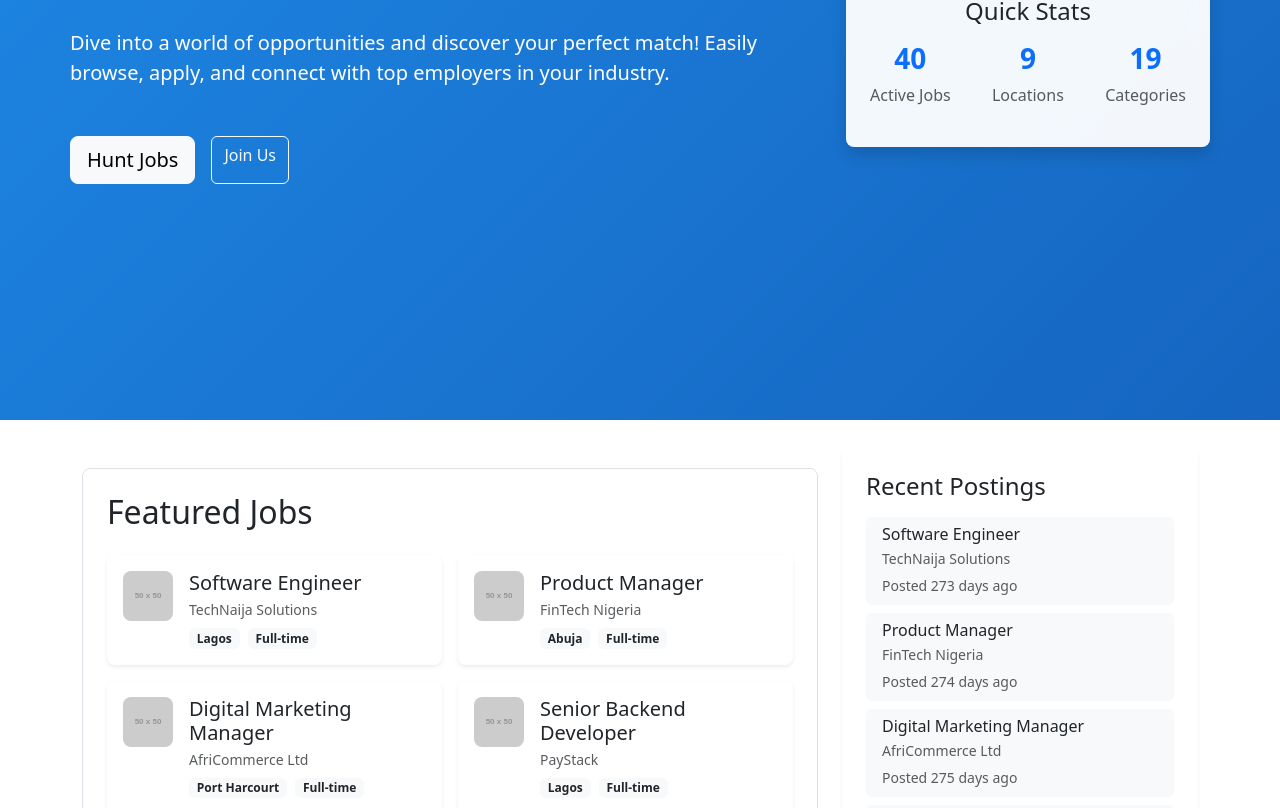
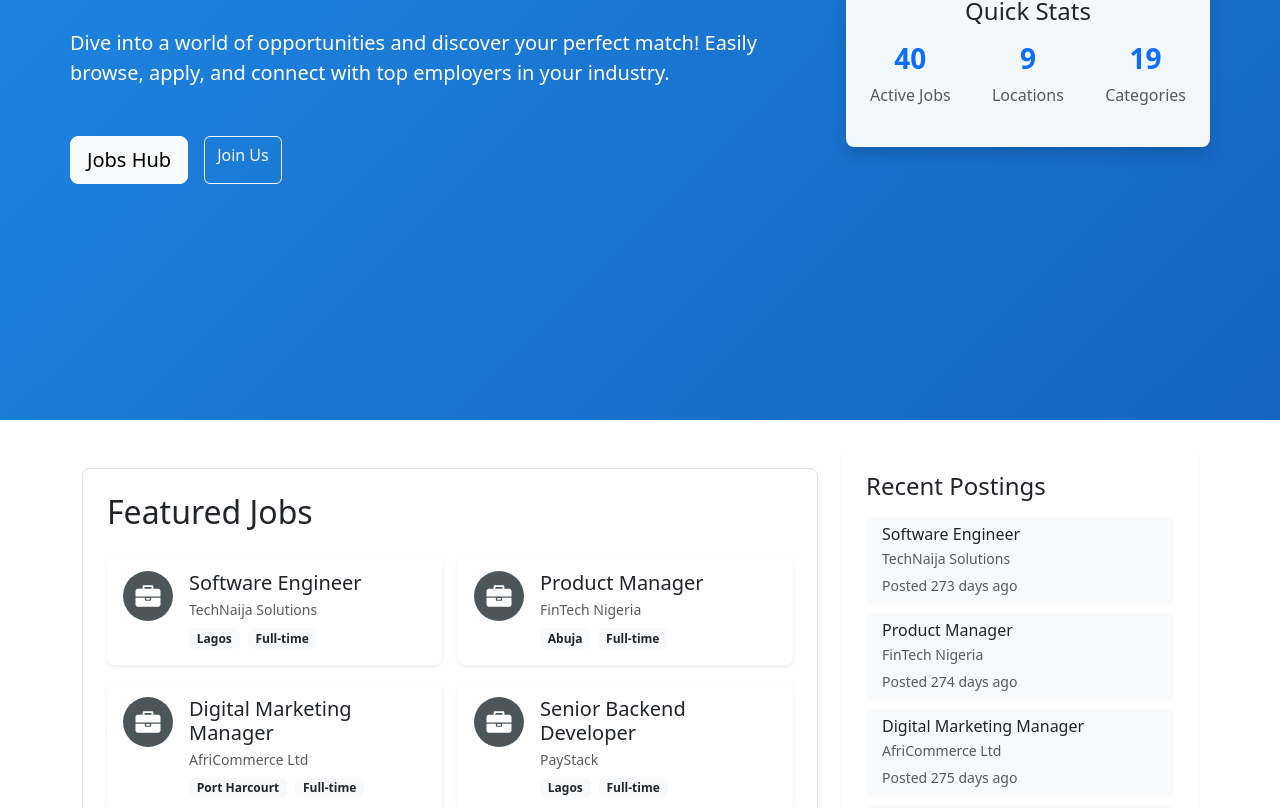
Before and after one commit to Olahdayo/jobs-portal, a Vue app: page / in a window 1280 px wide. Shown: the part 372-1180 px from the top of the page. Built offline with nearby package versions, Linux system fonts and the light colour scheme.

Commit message:
added default images for the jobs,changed the brandname

```diff
--- a/index.html
+++ b/index.html
@@ -4,7 +4,7 @@
     <meta charset="UTF-8" />
     <!-- <link rel="icon" href="/favicon.ico"> -->
     <meta name="viewport" content="width=device-width, initial-scale=1.0" />
-    <title>JobHunter</title>
+    <title>NestHub</title>
     <link
       href="https://cdn.jsdelivr.net/npm/bootstrap@5.3.3/dist/css/bootstrap.min.css"
       rel="stylesheet"
--- a/src/data/jobs.json
+++ b/src/data/jobs.json
@@ -4,7 +4,7 @@
       "id": 1,
       "title": "Software Engineer",
       "company": "TechNaija Solutions",
-      "companyLogo": "https://via.placeholder.com/50",
+      "companyLogo": "",
       "location": "Lagos",
       "type": "Full-time",
       "salary": "₦800,000",
@@ -23,7 +23,7 @@
       "id": 2,
       "title": "Product Manager",
       "company": "FinTech Nigeria",
-      "companyLogo": "https://via.placeholder.com/50",
+      "companyLogo": "",
       "location": "Abuja",
       "type": "Full-time",
       "salary": "₦1,200,000",
@@ -42,7 +42,7 @@
       "id": 3,
       "title": "Digital Marketing Manager",
       "company": "AfriCommerce Ltd",
-      "companyLogo": "https://via.placeholder.com/50",
+      "companyLogo": "",
       "location": "Port Harcourt",
       "type": "Full-time",
       "salary": "₦650,000",
@@ -61,7 +61,7 @@
       "id": 4,
       "title": "Senior Backend Developer",
       "company": "PayStack",
-      "companyLogo": "https://via.placeholder.com/50",
+      "companyLogo": "",
       "location": "Lagos",
       "type": "Full-time",
       "salary": "₦1,500,000",
@@ -80,7 +80,7 @@
       "id": 5,
       "title": "HR Manager",
       "company": "Dangote Industries",
-      "companyLogo": "https://via.placeholder.com/50",
+      "companyLogo": "",
       "location": "Kano",
       "type": "Full-time",
       "salary": "₦900,000",
@@ -99,7 +99,7 @@
       "id": 6,
       "title": "Sales Manager",
       "company": "MTN Nigeria",
-      "companyLogo": "https://via.placeholder.com/50",
+      "companyLogo": "",
       "location": "Ibadan",
       "type": "Full-time",
       "salary": "₦950,000",
@@ -118,7 +118,7 @@
       "id": 7,
       "title": "Frontend Developer",
       "company": "Flutterwave",
-      "companyLogo": "https://via.placeholder.com/50",
+      "companyLogo": "",
       "location": "Lagos",
       "type": "Remote",
       "salary": "₦700,000",
@@ -137,7 +137,7 @@
       "id": 8,
       "title": "Operations Manager",
       "company": "Nigerian Breweries",
-      "companyLogo": "https://via.placeholder.com/50",
+      "companyLogo": "",
       "location": "Enugu",
       "type": "Full-time",
       "salary": "₦850,000",
@@ -156,7 +156,7 @@
       "id": 9,
       "title": "Data Scientist",
       "company": "Access Bank",
-      "companyLogo": "https://via.placeholder.com/50",
+      "companyLogo": "",
       "location": "Lagos",
       "type": "Full-time",
       "salary": "₦1,300,000",
@@ -175,7 +175,7 @@
       "id": 10,
       "title": "Project Manager",
       "company": "Julius Berger",
-      "companyLogo": "https://via.placeholder.com/50",
+      "companyLogo": "",
       "location": "Abuja",
       "type": "Full-time",
       "salary": "₦1,100,000",
@@ -194,7 +194,7 @@
       "id": 11,
       "title": "Petroleum Engineer",
       "company": "Shell Nigeria",
-      "companyLogo": "https://via.placeholder.com/50",
+      "companyLogo": "",
       "location": "Port Harcourt",
       "type": "Full-time",
       "salary": "₦1,800,000",
@@ -213,7 +213,7 @@
       "id": 12,
       "title": "Medical Doctor",
       "company": "Reddington Hospital",
-      "companyLogo": "https://via.placeholder.com/50",
+      "companyLogo": "",
       "location": "Lagos",
       "type": "Full-time",
       "salary": "₦1,400,000",
@@ -232,7 +232,7 @@
       "id": 13,
       "title": "Supply Chain Manager",
       "company": "Nestle Nigeria",
-      "companyLogo": "https://via.placeholder.com/50",
+      "companyLogo": "",
       "location": "Ogun",
       "type": "Full-time",
       "salary": "₦1,200,000",
@@ -251,7 +251,7 @@
       "id": 14,
       "title": "University Lecturer",
       "company": "University of Lagos",
-      "companyLogo": "https://via.placeholder.com/50",
+      "companyLogo": "",
       "location": "Lagos",
       "type": "Full-time",
       "salary": "₦500,000",
@@ -270,7 +270,7 @@
       "id": 15,
       "title": "Mobile App Developer",
       "company": "Kuda Bank",
-      "companyLogo": "https://via.placeholder.com/50",
+      "companyLogo": "",
       "location": "Lagos",
       "type": "Remote",
       "salary": "₦900,000",
@@ -289,7 +289,7 @@
       "id": 16,
       "title": "Network Engineer",
       "company": "Globacom Limited",
-      "companyLogo": "https://via.placeholder.com/50",
+      "companyLogo": "",
       "location": "Lagos",
       "type": "Full-time",
       "salary": "₦850,000",
@@ -308,7 +308,7 @@
       "id": 17,
       "title": "Brand Manager",
       "company": "Coca-Cola Nigeria",
-      "companyLogo": "https://via.placeholder.com/50",
+      "companyLogo": "",
       "location": "Lagos",
       "type": "Full-time",
       "salary": "₦1,100,000",
@@ -327,7 +327,7 @@
       "id": 18,
       "title": "DevOps Engineer",
       "company": "Andela",
-      "companyLogo": "https://via.placeholder.com/50",
+      "companyLogo": "",
       "location": "Remote",
       "type": "Full-time",
       "salary": "₦1,300,000",
@@ -346,7 +346,7 @@
       "id": 19,
       "title": "Financial Analyst",
       "company": "GTBank",
-      "companyLogo": "https://via.placeholder.com/50",
+      "companyLogo": "",
       "location": "Lagos",
       "type": "Full-time",
       "salary": "₦750,000",
@@ -365,7 +365,7 @@
       "id": 20,
       "title": "Logistics Coordinator",
       "company": "Jumia",
-      "companyLogo": "https://via.placeholder.com/50",
+      "companyLogo": "",
       "location": "Lagos",
       "type": "Full-time",
       "salary": "₦450,000",
@@ -384,7 +384,7 @@
       "id": 21,
       "title": "UI/UX Designer",
       "company": "Carbon",
-      "companyLogo": "https://via.placeholder.com/50",
+      "companyLogo": "",
       "location": "Lagos",
       "type": "Remote",
       "salary": "₦700,000",
@@ -403,7 +403,7 @@
       "id": 22,
       "title": "Aviation Engineer",
       "company": "Air Peace",
-      "companyLogo": "https://via.placeholder.com/50",
+      "companyLogo": "",
       "location": "Lagos",
       "type": "Full-time",
       "salary": "₦1,600,000",
@@ -422,7 +422,7 @@
       "id": 23,
       "title": "Real Estate Agent",
       "company": "PropertyPro",
-      "companyLogo": "https://via.placeholder.com/50",
+      "companyLogo": "",
       "location": "Abuja",
       "type": "Full-time",
       "salary": "₦400,000",
@@ -441,7 +441,7 @@
       "id": 24,
       "title": "Agricultural Officer",
       "company": "Olam Nigeria",
-      "companyLogo": "https://via.placeholder.com/50",
+      "companyLogo": "",
       "location": "Kaduna",
       "type": "Full-time",
       "salary": "₦550,000",
@@ -460,7 +460,7 @@
       "id": 25,
       "title": "Quality Assurance Engineer",
       "company": "Interswitch",
-      "companyLogo": "https://via.placeholder.com/50",
+      "companyLogo": "",
       "location": "Lagos",
       "type": "Full-time",
       "salary": "₦750,000",
@@ -479,7 +479,7 @@
       "id": 26,
       "title": "Drilling Engineer",
       "company": "NNPC Limited",
-      "companyLogo": "https://via.placeholder.com/50",
+      "companyLogo": "",
       "location": "Port Harcourt",
       "type": "Full-time",
       "salary": "₦1,900,000",
@@ -498,7 +498,7 @@
       "id": 27,
       "title": "Tax Consultant",
       "company": "KPMG Nigeria",
-      "companyLogo": "https://via.placeholder.com/50",
+      "companyLogo": "",
       "location": "Lagos",
       "type": "Full-time",
       "salary": "₦800,000",
@@ -517,7 +517,7 @@
       "id": 28,
       "title": "Content Producer",
       "company": "MultiChoice Nigeria",
-      "companyLogo": "https://via.placeholder.com/50",
+      "companyLogo": "",
       "location": "Lagos",
       "type": "Full-time",
       "salary": "₦600,000",
@@ -574,7 +574,7 @@
       "id": 31,
       "title": "Cybersecurity Analyst",
       "company": "UBA Group",
-      "companyLogo": "https://via.placeholder.com/50",
+      "companyLogo": "",
       "location": "Lagos",
       "type": "Full-time",
       "salary": "₦950,000",
@@ -593,7 +593,7 @@
       "id": 32,
       "title": "Civil Engineer",
       "company": "Reynolds Construction",
-      "companyLogo": "https://via.placeholder.com/50",
+      "companyLogo": "",
       "location": "Abuja",
       "type": "Full-time",
       "salary": "₦750,000",
@@ -612,7 +612,7 @@
       "id": 33,
       "title": "Hotel Manager",
       "company": "Transcorp Hilton",
-      "companyLogo": "https://via.placeholder.com/50",
+      "companyLogo": "",
       "location": "Abuja",
       "type": "Full-time",
       "salary": "₦850,000",
@@ -631,7 +631,7 @@
       "id": 34,
       "title": "Manufacturing Supervisor",
       "company": "Unilever Nigeria",
-      "companyLogo": "https://via.placeholder.com/50",
+      "companyLogo": "",
       "location": "Ogun",
       "type": "Full-time",
       "salary": "₦600,000",
@@ -650,7 +650,7 @@
       "id": 35,
       "title": "Data Engineer",
       "company": "OPay",
-      "companyLogo": "https://via.placeholder.com/50",
+      "companyLogo": "",
       "location": "Lagos",
       "type": "Remote",
       "salary": "₦1,200,000",
@@ -669,7 +669,7 @@
       "id": 36,
       "title": "Retail Operations Manager",
       "company": "Shoprite Nigeria",
-      "companyLogo": "https://via.placeholder.com/50",
+      "companyLogo": "",
       "location": "Lagos",
       "type": "Full-time",
       "salary": "₦700,000",
@@ -688,7 +688,7 @@
       "id": 37,
       "title": "Management Consultant",
       "company": "Deloitte Nigeria",
-      "companyLogo": "https://via.placeholder.com/50",
+      "companyLogo": "",
       "location": "Lagos",
       "type": "Full-time",
       "salary": "₦1,100,000",
@@ -707,7 +707,7 @@
       "id": 38,
       "title": "Clinical Research Manager",
       "company": "GSK Nigeria",
-      "companyLogo": "https://via.placeholder.com/50",
+      "companyLogo": "",
       "location": "Lagos",
       "type": "Full-time",
       "salary": "₦950,000",
@@ -726,7 +726,7 @@
       "id": 39,
       "title": "Business Intelligence Analyst",
       "company": "9mobile",
-      "companyLogo": "https://via.placeholder.com/50",
+      "companyLogo": "",
       "location": "Lagos",
       "type": "Full-time",
       "salary": "₦800,000",
@@ -745,7 +745,7 @@
       "id": 40,
       "title": "Procurement Officer",
       "company": "Total Energies",
-      "companyLogo": "https://via.placeholder.com/50",
+      "companyLogo": "",
       "location": "Port Harcourt",
       "type": "Full-time",
       "salary": "₦650,000",
--- a/src/views/Home.vue
+++ b/src/views/Home.vue
@@ -17,7 +17,7 @@
               class="d-flex gap-3 justify-content-center justify-content-lg-start"
             >
               <button @click="scrollToJobSection" class="btn btn-light btn-lg">
-                Hunt Jobs
+                Jobs Hub
               </button>
               <Button to="/signup" label="Join Us" buttonType="btn-outline-light" size="btn-lg">
               <i class="bi bi-person-plus me-2"></i>
@@ -70,7 +70,7 @@
                   <div class="job-card border-0 shadow-sm p-3 bg-white">
                     <div class="d-flex align-items-start gap-3">
                       <img
-                        :src="job.companyLogo"
+                        :src="job.companyLogo ? job.companyLogo : defaultCompanyLogo"
                         alt="Company Logo"
                         class="company-logo flex-shrink-0"
                         width="40"
@@ -106,7 +106,7 @@
                 <div class="job-card border-0 shadow-sm p-4 bg-white">
                   <div class="d-flex align-items-start gap-4">
                     <img
-                      :src="job.companyLogo"
+                      :src="job.companyLogo ? job.companyLogo : defaultCompanyLogo"
                       alt="Company Logo"
                       class="company-logo flex-shrink-0"
                       width="60"
@@ -183,6 +183,7 @@
       showMobileFilters: false,
       isScrolled: false,
       showSearchFilters: false,
+      defaultCompanyLogo: '/images/dashboard-default.svg',
     };
   },
   computed: {
```
Also changed, not shown: src/components/Navbar.vue (+12 -2 lines), images/dashboard-default.svg (added), src/assets/dashboard-default.svg (added).
